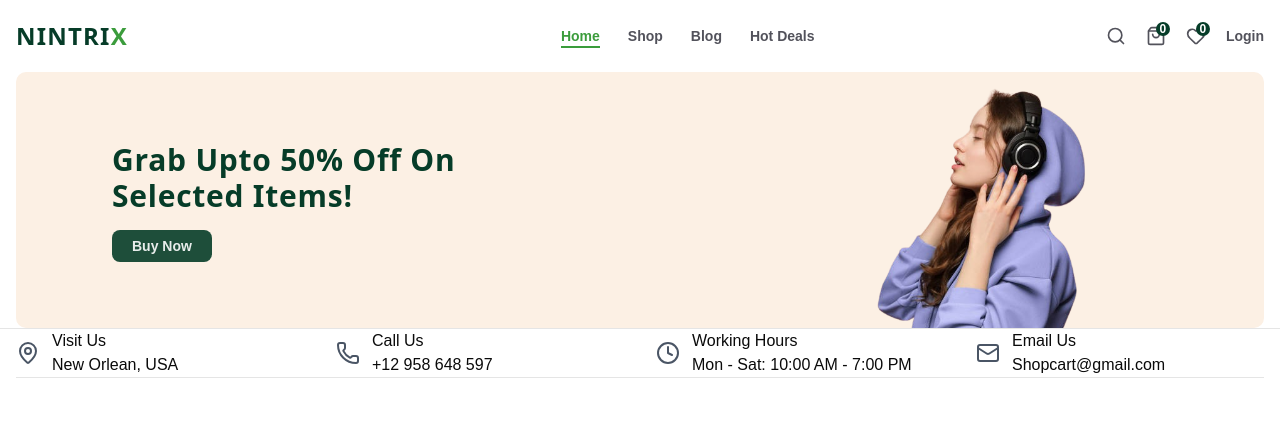
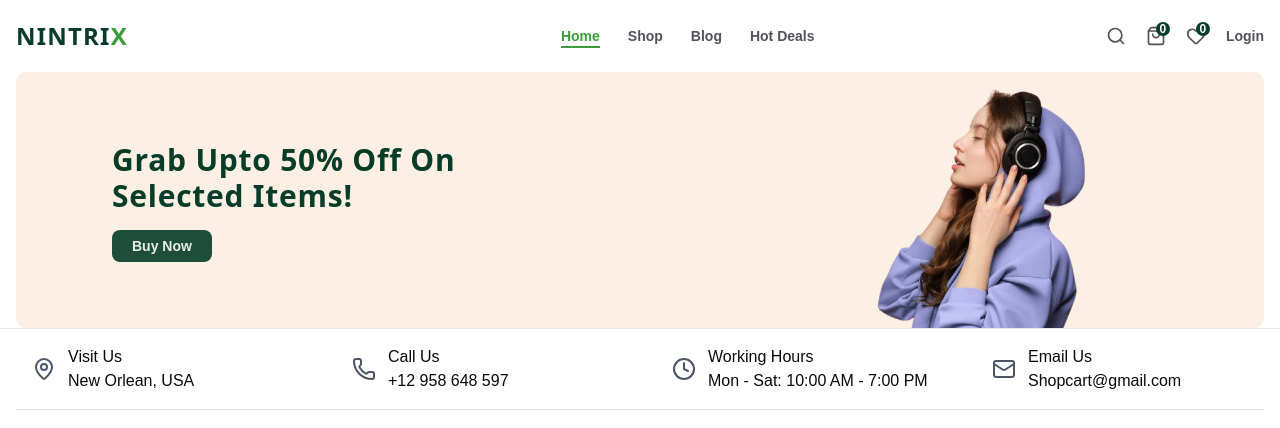
Before and after one commit to Roshen-Perera/nintrix-app, a Next.js app: page / in a window 1280 px wide. Shown: the top 428 px of the page. Built offline with nearby package versions, Linux system fonts and the light colour scheme; no server answers.

Commit message:
feat: enhance FooterTop component with hover effect and padding for contact items

```diff
--- a/components/FooterTop.tsx
+++ b/components/FooterTop.tsx
@@ -40,7 +40,7 @@ const FooterTop = () => {
   return (
     <div className="grid grid-cols-2 lg:grid-cols-4 gap-8 border-b">
       {data?.map((item, index) => (
-        <div key={index} className="flex items-center gap-3">
+        <div key={index} className="flex items-center gap-3 group hover:bg-gray-50 p-4 transition-colors">
           {item?.icon}
           <div>
             <h3>{item?.title}</h3>
```
